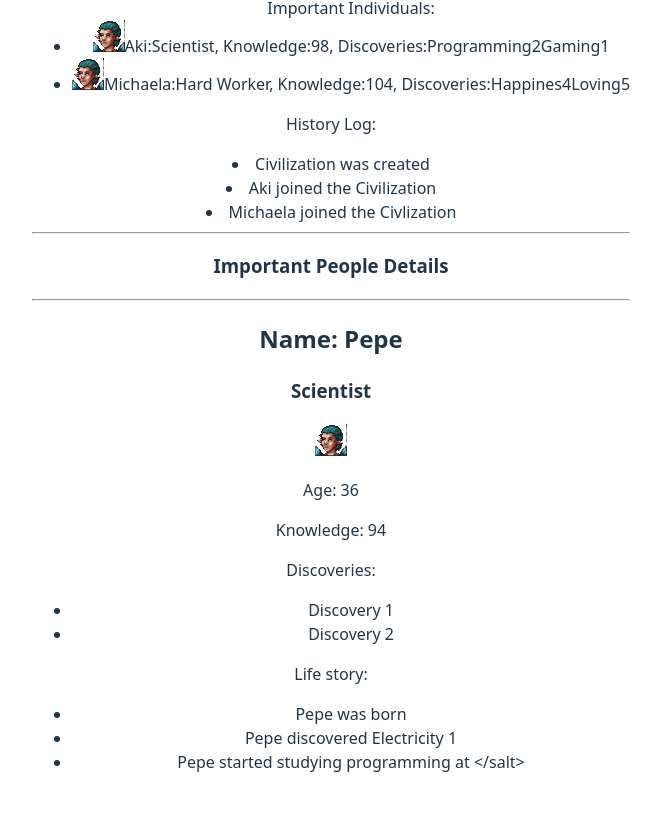
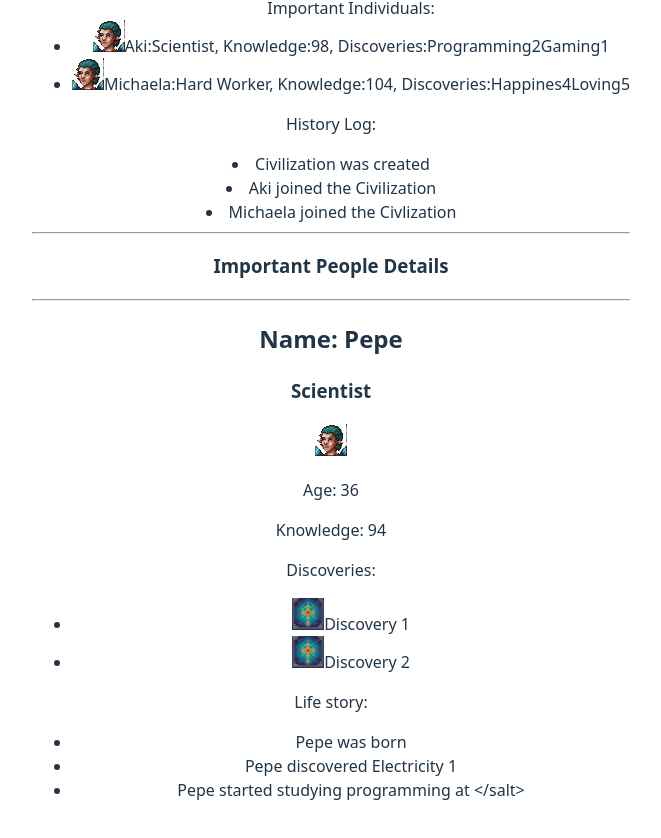
Before and after one commit to acolote1998/OUR-OWN-ZETA-frontend, a React (Vite) app in the folder our-own-zeta-frontend/: page / in a window 1280 px wide. Shown: the part 488-1326 px from the top of the page, without its empty margins (309-970 px from the left). Built offline with nearby package versions, Linux system fonts and the light colour scheme.

Commit message:
Adding discovery picture to important people componenet

```diff
--- a/our-own-zeta-frontend/src/components/ImportantPerson.tsx
+++ b/our-own-zeta-frontend/src/components/ImportantPerson.tsx
@@ -1,4 +1,5 @@
 import genericImportantPersonPicture from "../assets/images/genericImportantPerson.png";
+import genericDiscoveryPicture from "../assets/images/genericDiscovery.png";
 
 function ImportantPerson() {
   return (
@@ -10,8 +11,12 @@ function ImportantPerson() {
       <p>Knowledge: 94</p>
       <p>Discoveries:</p>
       <ul>
-        <li>Discovery 1</li>
-        <li>Discovery 2</li>
+        <li>
+          <img src={genericDiscoveryPicture}></img>Discovery 1
+        </li>
+        <li>
+          <img src={genericDiscoveryPicture}></img>Discovery 2
+        </li>
       </ul>
       <p>Life story:</p>
       <ul>
```
